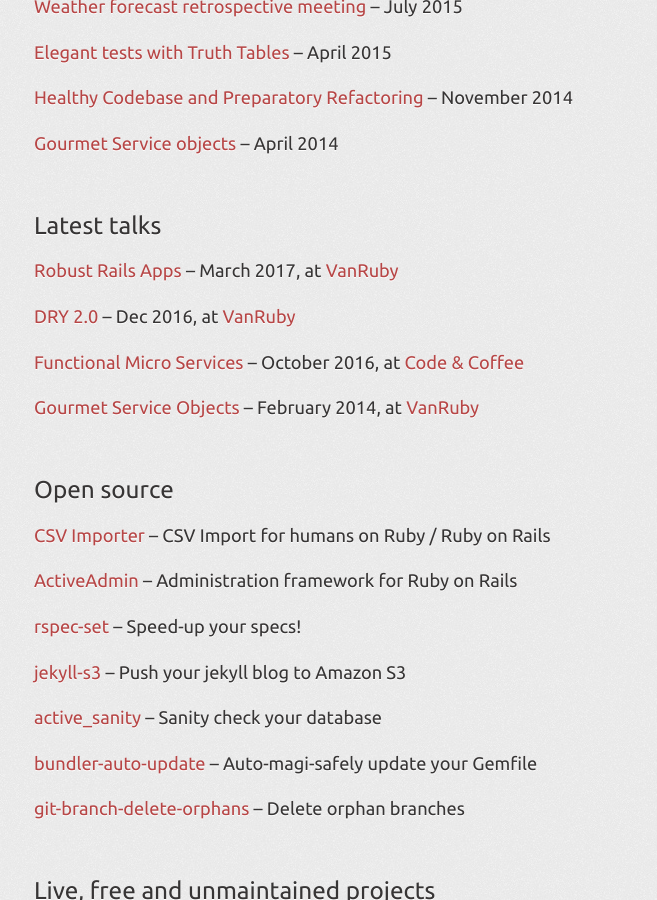
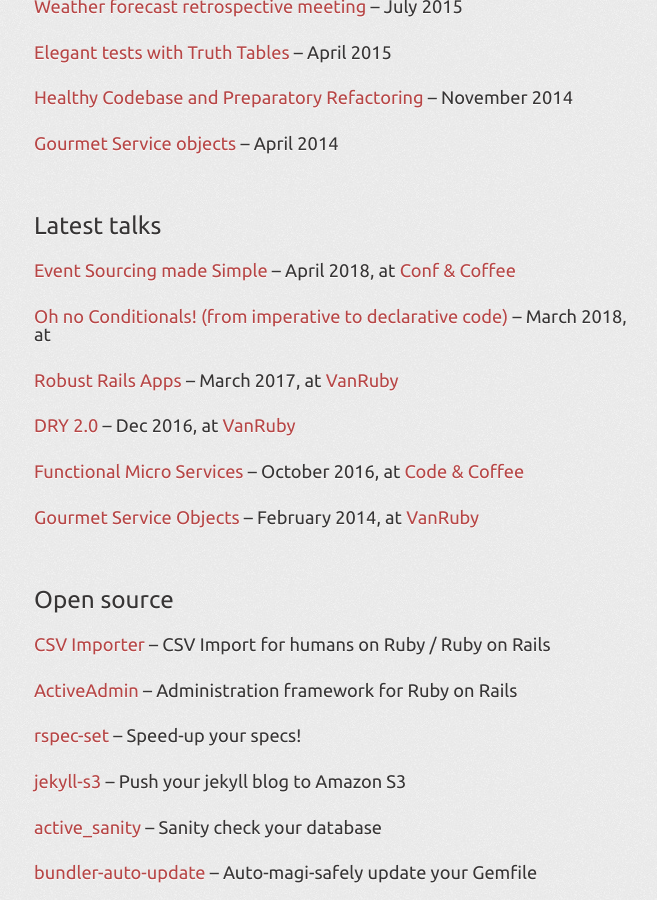
Before and after one commit to pcreux/pcreux.com, a Jekyll site: the page built from index.md, in a window 1280 px wide and 900 px high, scrolled down 474 px. Shown: the whole window, without its empty margins (306-963 px from the left). Built offline with Jekyll 4.4.1, drawn with Linux system fonts in a browser that asks for light colours.

Commit message:
Adding latest talks. :)

```diff
--- a/_data/talks.yml
+++ b/_data/talks.yml
@@ -1,3 +1,15 @@
+- title: Event Sourcing made Simple
+  url: https://docs.google.com/presentation/d/e/2PACX-1vTy90jzJ58zirPRJDLzAqhmf1jcxhC61tjsKMG9Uc-emPjZEyF51rZDKtVxvNJIWG9j3Y6x9eAkJ16q/pub?start=false&loop=false&delayms=5000
+  date: April 2018
+  location:
+    name: Conf & Coffee
+    url: https://github.com/Code-and-Coffee-YVR/confcoffee2018
+
+- title: Oh no Conditionals! (from imperative to declarative code)
+  url: https://gist.github.com/pcreux/2f81a7bfe53fd8adcb4f2984c5a37c87
+  date: March 2018
+  location: *vanruby
+
 - title: Robust Rails Apps
   url: https://gist.github.com/pcreux/5700f5295bb14f33db82242296eae029
   date: March 2017
```
